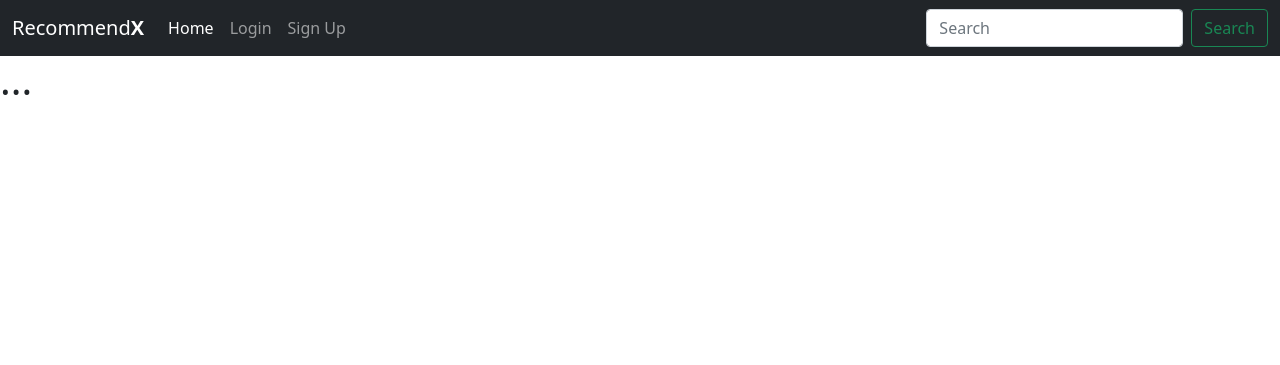
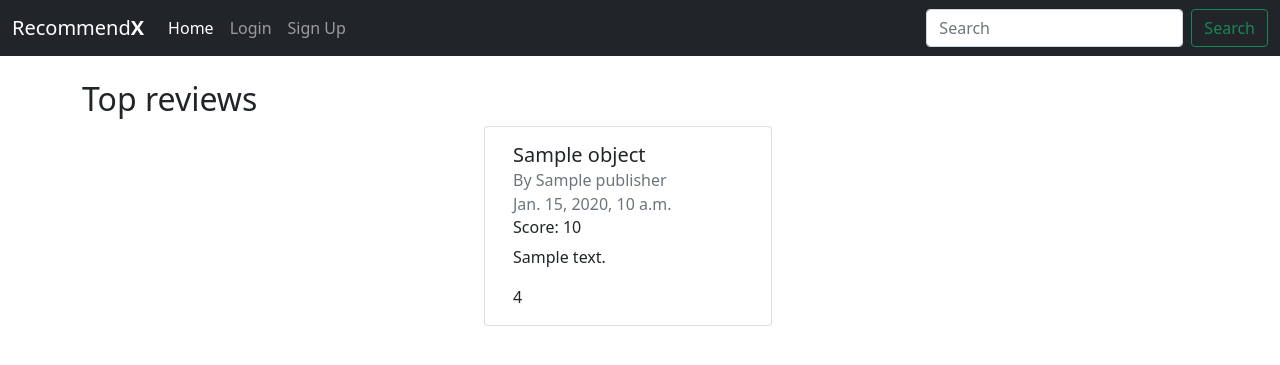
Before and after one commit to Al3xgeras/recommendx, a Django app: template main/templates/main/index.html in a window 1280 px wide. Shown: the top 365 px of the page. Run offline with Django 3.2, Linux system fonts and the light colour scheme; the template is opened without the code that fills it: most values are stand-ins (such as "Sample title", 1, 10 or a date in 2020).

Commit message:
added top 3 reviews

```diff
--- a/main/models.py
+++ b/main/models.py
@@ -1,4 +1,6 @@
 from django.db import models
+from django.contrib.auth.models import User
+from datetime import datetime, date
 
 SCORE_CHOISES = [
     (1, '1'),
@@ -30,8 +32,8 @@ class Review(models.Model):
     content = models.TextField(max_length=6000, blank=True)
     date = models.DateTimeField(auto_now_add=True)
     score = models.PositiveSmallIntegerField(choices=SCORE_CHOISES)
-    #rating = models.PositiveSmallIntegerField(choices=RATING_CHOISES, blank=True)
-    #ikes = models.ManyToManyField(User, blank=True)
+    rating = models.PositiveSmallIntegerField(choices=RATING_CHOISES, blank=True, default=1)
+    #likes = models.ManyToManyField(User, blank=True)
 
 
     def __str__(self):
--- a/main/templates/main/header.html
+++ b/main/templates/main/header.html
@@ -34,6 +34,7 @@
     </div>
   </nav>
 
+  <br>
   {% block content %}
   {% endblock %}
 </body>
--- a/main/templates/main/index.html
+++ b/main/templates/main/index.html
@@ -1,5 +1,23 @@
 {% extends 'main/header.html' %}
 
-  {% block content %}
-  <h1>...</h1>
-  {% endblock %}
+{% block content %}
+<div class="container">
+  <h2>Top reviews</h2>
+  <div class="container row justify-content-center">
+    {% for r in object_list %}
+      {% if forloop.counter < 4 %}
+      <div class="card" style="width: 18rem;">
+        <div class="card-body">
+          <h5 class="card-title">{{r.title}}</h5>
+          <h6 class="card-subtitle mb-2 text-muted">By {{r.publisher}}</h6>
+          <h6 class="card-subtitle mb-2 text-muted">{{r.date}}</h6>
+          <h6 class="card-subtitle mb-2">Score: {{r.score}}</h6>
+          <p class="card-text">{{r.content}}</p>
+          <p class="card-text">{{r.rating}}</p>
+        </div>
+      </div>
+      {% endif %}
+    {% endfor %}
+  </div>
+</div>
+{% endblock %}
--- a/main/urls.py
+++ b/main/urls.py
@@ -1,6 +1,6 @@
 from django.urls import path
-from . import views
+from .views import Homepage
 
 urlpatterns = [
-    path('', views.Homepage, name='homepage')
+    path('', Homepage.as_view(), name = 'homepage')
 ]
```
Also changed, not shown: main/views.py (+6 -3 lines), db.sqlite3, main/migrations/0006_review_rating.py (added), main/migrations/0007_alter_review_rating.py (added).
